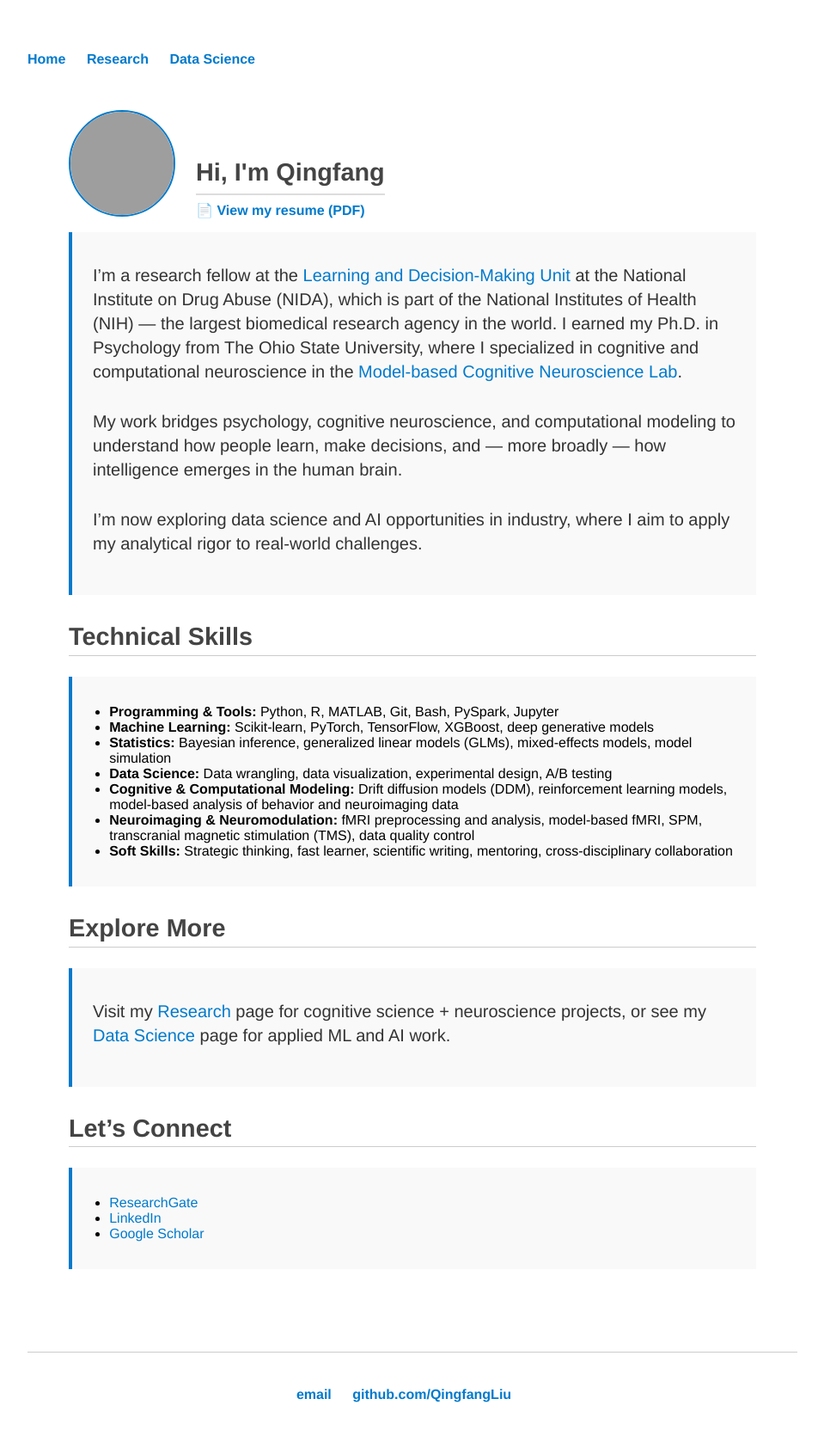
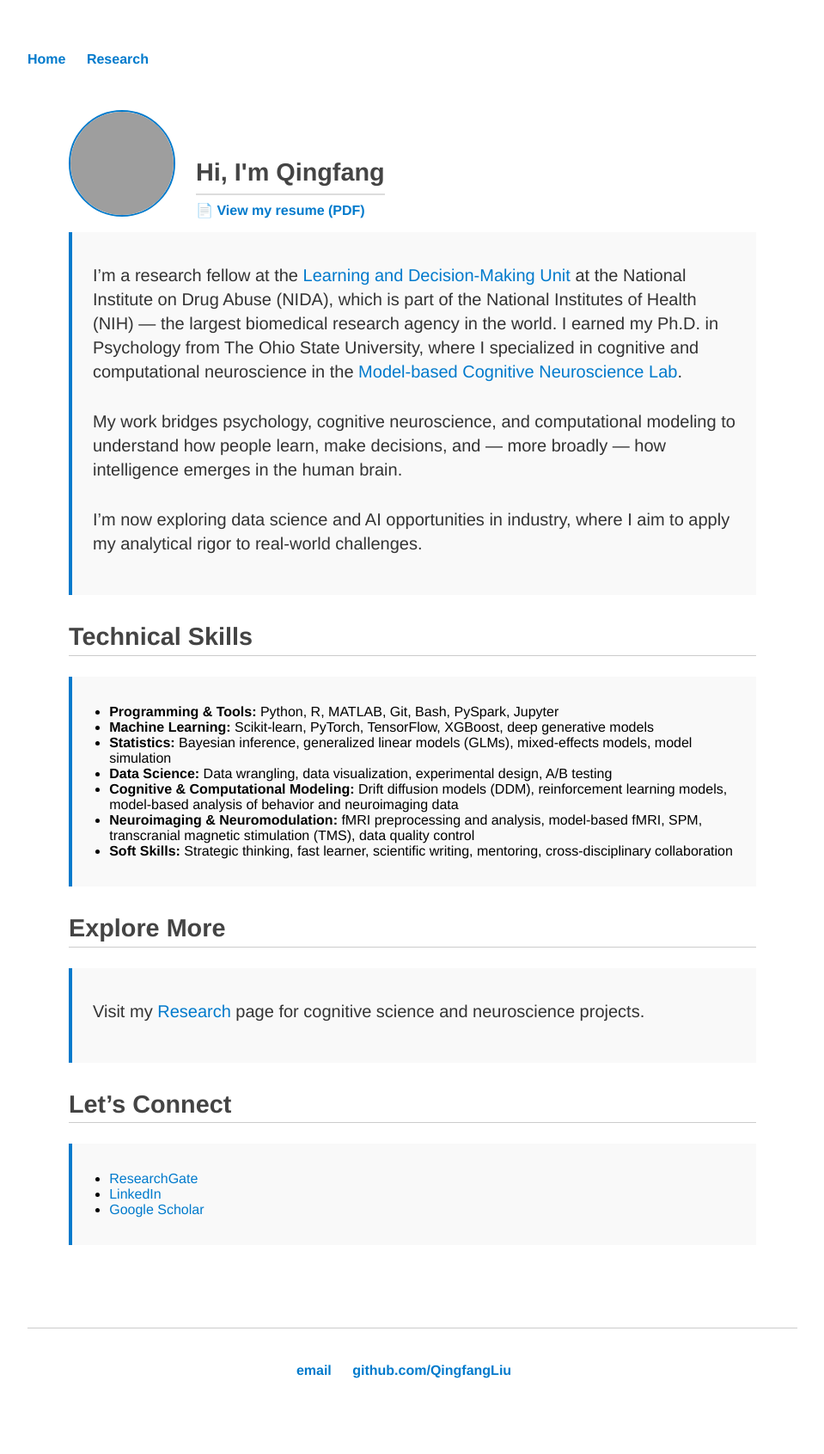
Before and after one commit to QingfangLiu/qingfangliu.github.io, a Jekyll site: the page built from index.html, in a window 1280 px wide. Shown: the whole page at 86% size, without its empty margins (160-1119 px from the left). Built offline with Jekyll 4.4.1, drawn with Linux system fonts in a browser that asks for light colours; after the commit the page ends 1663 px from its top, so only the background shows below that; grey boxes are pictures that could not be loaded.

Commit message:
Remove Data Science section
Delete the Data Science page and its site navigation links, and add repo-local agent workflow instructions in AGENTS.md.

```diff
--- a/_layouts/default.html
+++ b/_layouts/default.html
@@ -14,7 +14,6 @@
 	    		<ul>
 	        		<li><a href="/">Home</a></li>
 		        	<li><a href="/Research">Research</a></li>
-		        	<li><a href="/DataScience">Data Science</a></li>
 	    		</ul>
 			</nav>
 			<div class="container">
--- a/index.html
+++ b/index.html
@@ -46,7 +46,7 @@ at the National Institute on Drug Abuse (NIDA), which is part of the National In
   <h2 style="border-bottom: 1px solid #ccc; padding-bottom: 0.3rem; margin-top: 2rem;">Explore More</h2>
 
   <div style="background: #f9f9f9; padding: 1rem 1.5rem; border-left: 4px solid #007acc; margin-top: 1rem;">
-    <p>Visit my <a href="/Research" style="color: #007acc;">Research</a> page for cognitive science + neuroscience projects, or see my <a href="/DataScience" style="color: #007acc;">Data Science</a> page for applied ML and AI work.
+    <p>Visit my <a href="/Research" style="color: #007acc;">Research</a> page for cognitive science and neuroscience projects.
     </p>
   </div>
 
```
Also changed, not shown: AGENTS.md (added, +14 -0 lines), DataScience/index.html (deleted, +0 -24 lines), README.md.
